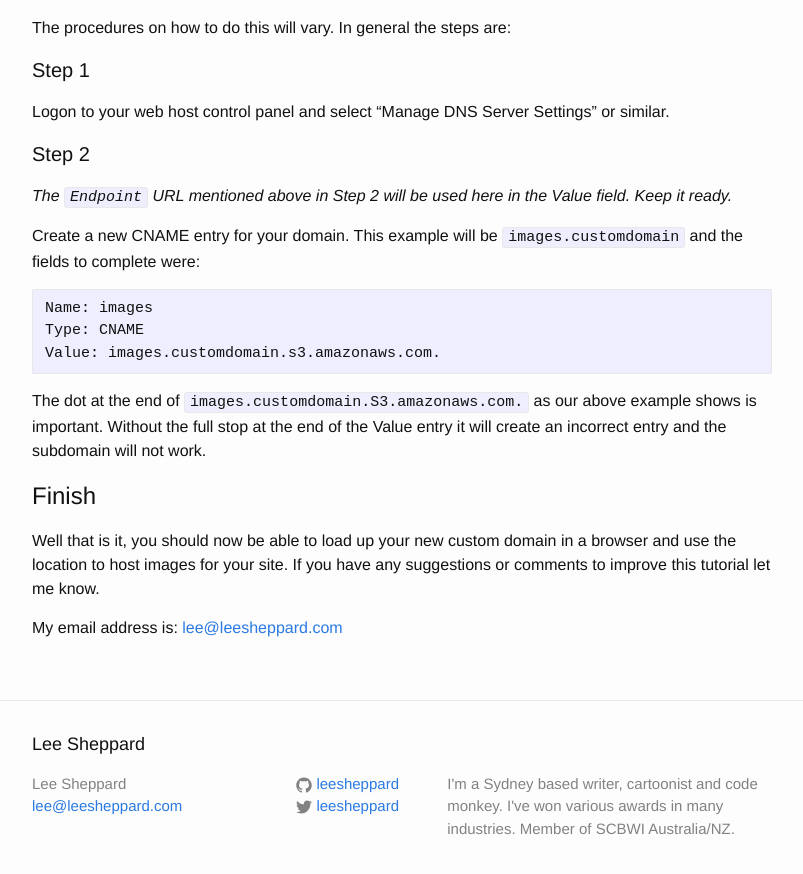
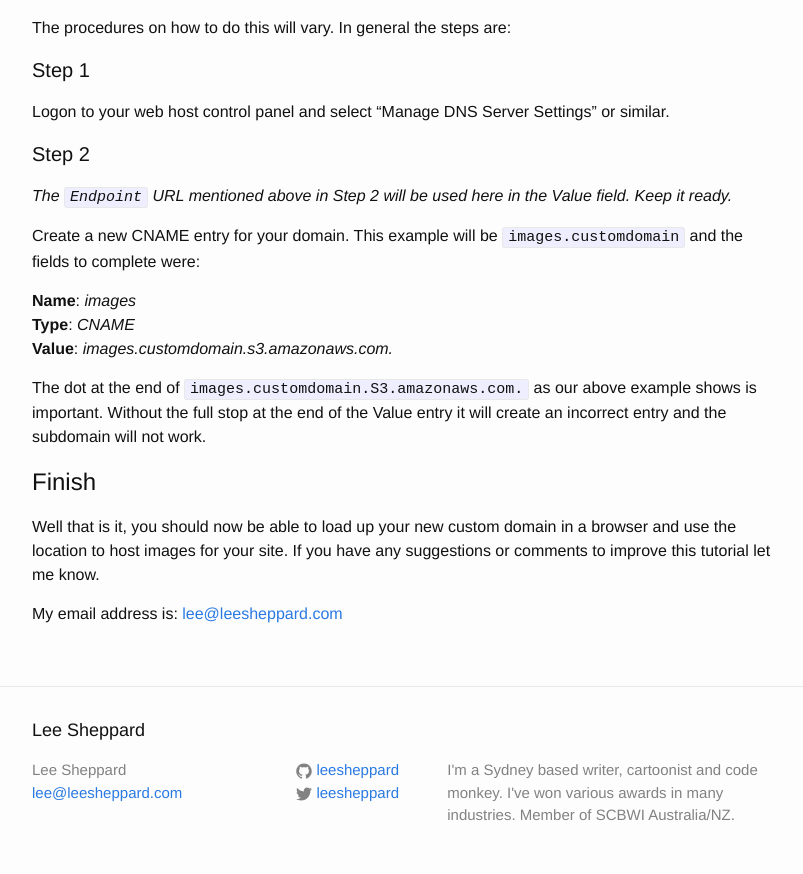
Before and after one commit to leesheppard/leesheppard.github.io, a Jekyll site: the page built from _posts/2016-02-04-creating-an-amazonS3-service-with-custom-domain.markdown, in a window 1280 px wide and 900 px high, scrolled down 2175 px. Shown: the top 874 px of the window, without its empty margins (238-1041 px from the left). Built offline with Jekyll 4.4.1, drawn with Linux system fonts in a browser that asks for light colours; part of the change alters nothing that is shown.

````diff
--- a/_posts/2016-02-04-creating-an-amazonS3-service-with-custom-domain.markdown
+++ b/_posts/2016-02-04-creating-an-amazonS3-service-with-custom-domain.markdown
@@ -62,11 +62,10 @@ Logon to your web host control panel and select “Manage DNS Server Settings”
 *The `Endpoint` URL mentioned above in Step 2 will be used here in the Value field. Keep it ready.*
 
 Create a new CNAME entry for your domain. This example will be  `images.customdomain` and the fields to complete were:
-```
-Name: images
-Type: CNAME
-Value: images.customdomain.s3.amazonaws.com.
-```
+
+**Name**: *images*
+**Type**: *CNAME*
+**Value**: *images.customdomain.s3.amazonaws.com.*
 
 The dot at the end of `images.customdomain.S3.amazonaws.com.` as our above example shows is important. Without the full stop at the end of the Value entry it will create an incorrect entry and the subdomain will not work.
 
````
